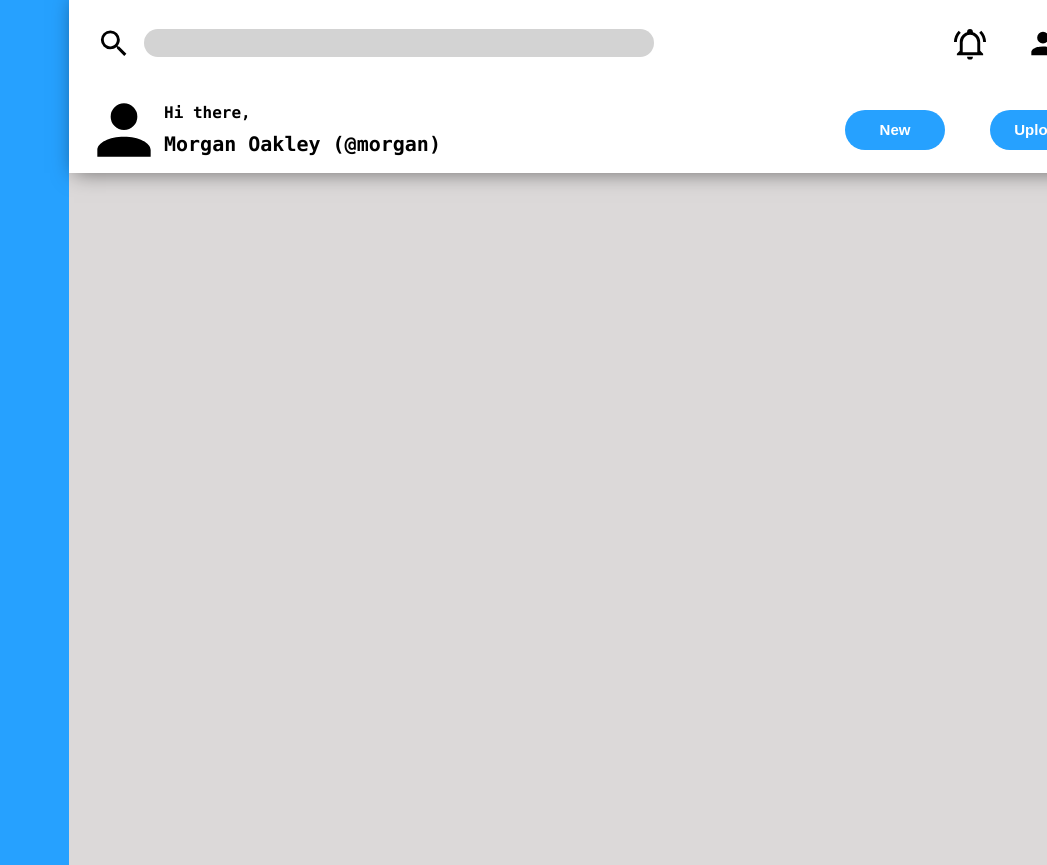
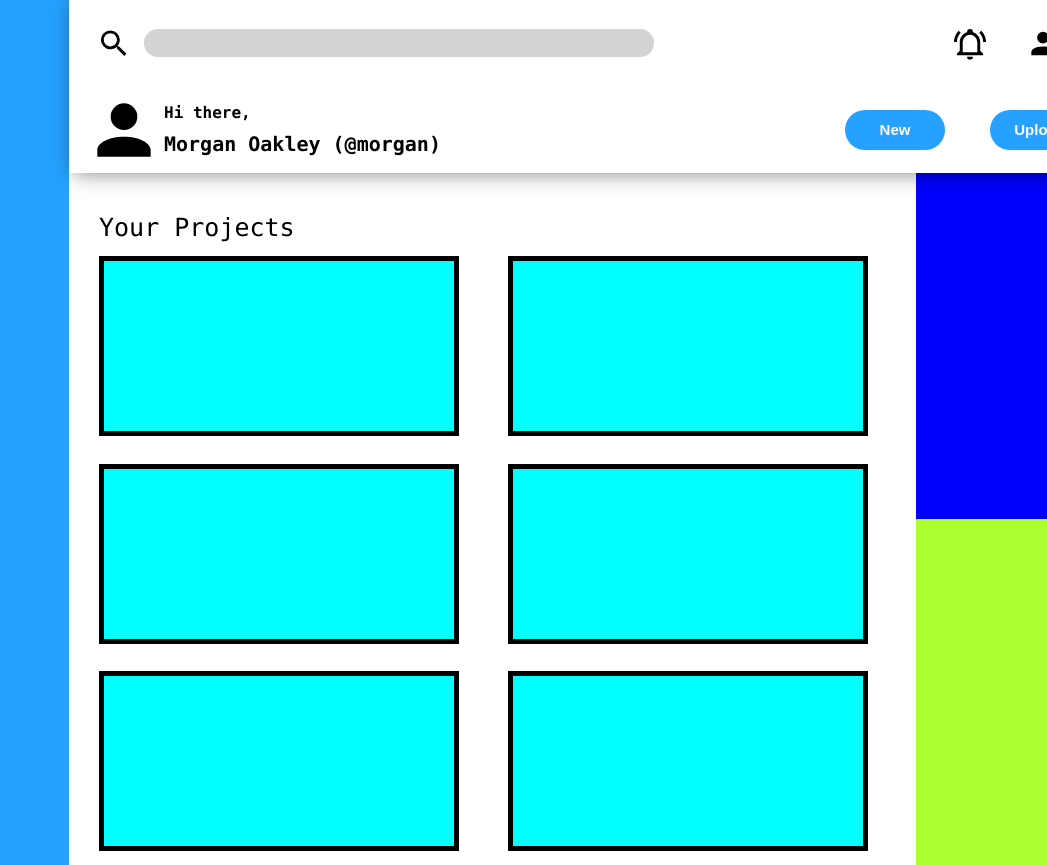
Before and after one commit to Andrew-Ih/Admin_Dashboard, a plain HTML site: page index.html in a window 1280 px wide. Shown: the top 865 px of the page, 233-1280 px from the left. Drawn offline with Linux system fonts and the light colour scheme.

Commit message:
add main components and layout

```diff
--- a/index.html
+++ b/index.html
@@ -69,7 +69,6 @@
         <div class="header">
             <div class="search">
                 <img class="svg" src="./icons/magnify.svg" alt="Search svg icon">
-                <!-- <label for="search">FIRST NAME</label> -->
                 <input type="text" id="search-bar" name="search-bar">
             </div>
 
@@ -95,6 +94,22 @@
         </div>
 
 
-        <div class="main"></div>
+        <div class="main">
+            <div class="projects">
+                <div class="your-projects">Your Projects</div>
+                <div class="project-container">
+                    <div class="project"></div>
+                    <div class="project"></div>
+                    <div class="project"></div>
+                    <div class="project"></div>
+                    <div class="project"></div>
+                    <div class="project"></div>
+                </div>
+            </div>
+
+            <div class="announcements"></div>
+
+            <div class="trending"></div>
+        </div>
     </body>
 </html>
--- a/styles.css
+++ b/styles.css
@@ -159,4 +159,47 @@ body {
     grid-area: 2 / 2 / 2 / 3;
     position: relative;
     z-index: 1;
+    display: grid;
+    grid-template: 50% 50% / 70% 30%;
+    font-family: ui-monospace, 'Cascadia Code', 'Source Code Pro', Menlo, Consolas, 'DejaVu Sans Mono', monospace;
 }
+
+.projects {
+    background-color: white;
+    grid-area: 1 / 1 / 3 / 2;
+    display: grid;
+    grid-template: 10% 90% / 100%;
+}
+
+.your-projects {
+    display: flex;
+    align-items: flex-end;
+    padding-left: 30px;
+    font-size: 25px;
+}
+
+.project-container {
+    display: grid;
+    grid-template: 33.33% 33.33% 33.33% / 50% 50%;
+    align-items: center;
+    padding-left: 30px;
+}
+
+.projects .project{
+    background-color: aqua;
+    height: 170px;
+    width: 350px;
+    border: 5px solid black;
+}
+
+
+
+.announcements {
+    background-color: blue;
+    grid-area: 1 / 2 / 2 / 3;
+}
+
+.trending {
+    background-color: greenyellow;
+    grid-area: 2 / 2 / 3 / 3;
+}
```
